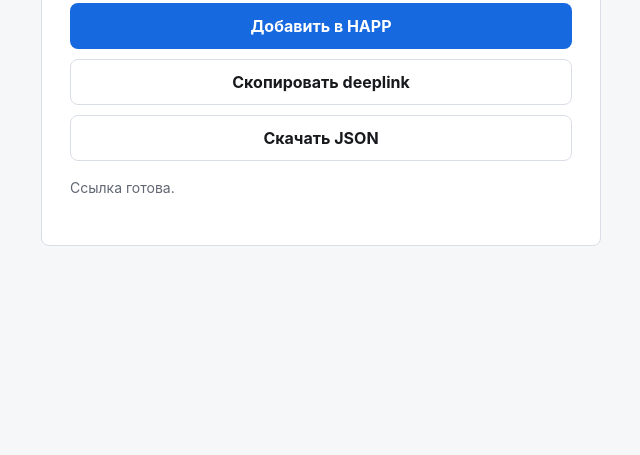
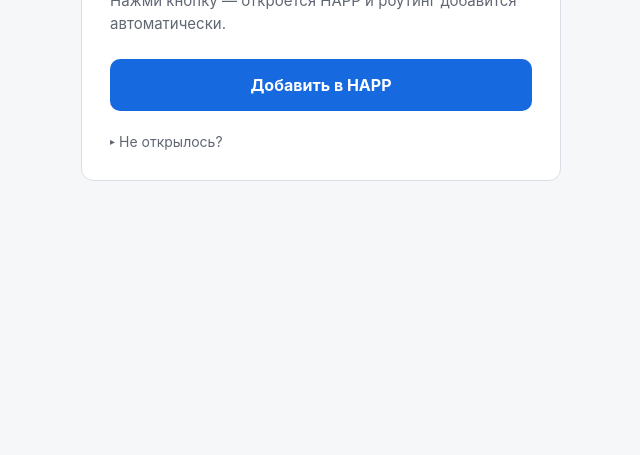
Before and after one commit to zinovevvv/vpn, a plain HTML site: page happ-routing.html in a window 1280 px wide. Shown: the part 345-800 px from the top of the page, without its empty margins (319-959 px from the left). Drawn offline with Linux system fonts and the light colour scheme.

Commit message:
Simplify HAPP routing page and README flow
Single primary button with fallback hidden behind "Не открылось?".
README mirrors the same structure: HAPP first with one link, other
clients moved to a separate subsection for existing users only.

Co-Authored-By: Claude Sonnet 4.6 <noreply@anthropic.com>

```diff
--- a/happ-routing.html
+++ b/happ-routing.html
@@ -3,7 +3,7 @@
   <head>
     <meta charset="utf-8">
     <meta name="viewport" content="width=device-width, initial-scale=1">
-    <title>Neplach routing для HAPP</title>
+    <title>Роутинг для HAPP — Neplach</title>
     <style>
       :root {
         color-scheme: light dark;
@@ -14,6 +14,7 @@
         --line: #d9dee7;
         --accent: #1769e0;
         --accent-fg: #ffffff;
+        --accent-dim: #e8f0fe;
       }
 
       @media (prefers-color-scheme: dark) {
@@ -25,12 +26,11 @@
           --line: #303744;
           --accent: #7ab0ff;
           --accent-fg: #08111f;
+          --accent-dim: #1a2740;
         }
       }
 
-      * {
-        box-sizing: border-box;
-      }
+      * { box-sizing: border-box; }
 
       body {
         margin: 0;
@@ -45,111 +45,188 @@
       }
 
       main {
-        width: min(100%, 560px);
+        width: min(100%, 480px);
         padding: 28px;
         border: 1px solid var(--line);
-        border-radius: 8px;
+        border-radius: 12px;
         background: var(--panel);
       }
 
       h1 {
-        margin: 0 0 12px;
-        font-size: 26px;
+        margin: 0 0 6px;
+        font-size: 22px;
         line-height: 1.2;
       }
 
-      p {
-        margin: 0 0 18px;
+      .subtitle {
+        margin: 0 0 24px;
+        color: var(--muted);
+        font-size: 15px;
+      }
+
+      /* --- главная кнопка --- */
+
+      #open-happ {
+        display: flex;
+        align-items: center;
+        justify-content: center;
+        width: 100%;
+        min-height: 52px;
+        border-radius: 10px;
+        border: 0;
+        background: var(--accent);
+        color: var(--accent-fg);
+        font: inherit;
+        font-size: 16px;
+        font-weight: 650;
+        text-decoration: none;
+        cursor: pointer;
+        transition: opacity 0.15s;
+      }
+
+      #open-happ[aria-disabled="true"] {
+        opacity: 0.45;
+        cursor: default;
+        pointer-events: none;
+      }
+
+      /* --- блок «Не открылось?» --- */
+
+      details {
+        margin-top: 20px;
+      }
+
+      summary {
+        font-size: 14px;
+        color: var(--muted);
+        cursor: pointer;
+        list-style: none;
+        display: flex;
+        align-items: center;
+        gap: 4px;
+        user-select: none;
+      }
+
+      summary::-webkit-details-marker { display: none; }
+
+      summary::before {
+        content: "▸";
+        font-size: 10px;
+        transition: transform 0.15s;
+        display: inline-block;
+      }
+
+      details[open] summary::before {
+        transform: rotate(90deg);
+      }
+
+      .fallback-actions {
+        margin-top: 12px;
+        display: grid;
+        gap: 8px;
+      }
+
+      .fallback-note {
+        margin: 10px 0 0;
+        font-size: 13px;
         color: var(--muted);
       }
 
-      .actions {
-        display: grid;
-        gap: 10px;
-      }
-
-      a,
-      button {
-        min-height: 46px;
-        display: inline-flex;
+      .secondary {
+        display: flex;
         align-items: center;
         justify-content: center;
+        min-height: 42px;
         border-radius: 8px;
-        font: inherit;
-        font-weight: 650;
-        text-decoration: none;
-        cursor: pointer;
-      }
-
-      .primary {
-        border: 0;
-        background: var(--accent);
-        color: var(--accent-fg);
-      }
-
-      .secondary {
         border: 1px solid var(--line);
         background: transparent;
         color: var(--fg);
+        font: inherit;
+        font-size: 14px;
+        font-weight: 500;
+        text-decoration: none;
+        cursor: pointer;
+        transition: background 0.1s;
       }
 
-      .status {
-        min-height: 22px;
+      .secondary:hover { background: var(--accent-dim); }
+
+      /* --- статус ошибки --- */
+
+      .error-msg {
         margin-top: 16px;
+        padding: 12px 14px;
+        border-radius: 8px;
+        background: var(--accent-dim);
         font-size: 14px;
+        color: var(--muted);
+        display: none;
       }
+
+      .error-msg.visible { display: block; }
     </style>
   </head>
   <body>
     <main>
-      <h1>Neplach routing для HAPP</h1>
-      <p>Кнопка добавит актуальный routing-профиль из публичного JSON.</p>
+      <h1>Роутинг для HAPP</h1>
+      <p class="subtitle">Нажми кнопку — откроется HAPP и роутинг добавится автоматически.</p>
 
-      <div class="actions">
-        <a id="open-happ" class="primary" href="#" aria-disabled="true">Добавить в HAPP</a>
-        <button id="copy-link" class="secondary" type="button" disabled>Скопировать deeplink</button>
-        <a class="secondary" href="configs/happ/neplach-routing.json">Скачать JSON</a>
-      </div>
+      <a id="open-happ" href="#" aria-disabled="true">Загружаю…</a>
 
-      <p id="status" class="status">Готовлю ссылку...</p>
+      <details id="fallback" hidden>
+        <summary>Не открылось?</summary>
+        <div class="fallback-actions">
+          <button id="copy-link" class="secondary" type="button">Скопировать ссылку — вставить в браузере</button>
+          <a class="secondary" href="configs/happ/neplach-routing.json">Скачать JSON-файл</a>
+        </div>
+        <p class="fallback-note">
+          Скопируй ссылку и открой её в адресной строке браузера,<br>
+          или скачай файл и импортируй в HAPP вручную.
+        </p>
+      </details>
+
+      <p id="error-msg" class="error-msg"></p>
     </main>
 
     <script>
-      const openHapp = document.getElementById("open-happ");
-      const copyLink = document.getElementById("copy-link");
-      const status = document.getElementById("status");
+      const openHapp  = document.getElementById("open-happ");
+      const copyLink  = document.getElementById("copy-link");
+      const fallback  = document.getElementById("fallback");
+      const errorMsg  = document.getElementById("error-msg");
 
       function utf8Base64(value) {
         const bytes = new TextEncoder().encode(value);
         let binary = "";
-        for (const byte of bytes) {
-          binary += String.fromCharCode(byte);
-        }
+        for (const byte of bytes) binary += String.fromCharCode(byte);
         return btoa(binary);
       }
 
       async function init() {
         try {
-          const response = await fetch("configs/happ/neplach-routing.json", {
-            cache: "no-store"
-          });
-          if (!response.ok) {
-            throw new Error(`HTTP ${response.status}`);
-          }
+          const response = await fetch("configs/happ/neplach-routing.json", { cache: "no-store" });
+          if (!response.ok) throw new Error(`HTTP ${response.status}`);
 
-          const profile = await response.json();
+          const profile  = await response.json();
           const deeplink = `happ://routing/onadd/${utf8Base64(JSON.stringify(profile))}`;
 
           openHapp.href = deeplink;
+          openHapp.textContent = "Добавить в HAPP";
           openHapp.removeAttribute("aria-disabled");
-          copyLink.disabled = false;
+
+          fallback.hidden = false;
+
           copyLink.addEventListener("click", async () => {
             await navigator.clipboard.writeText(deeplink);
-            status.textContent = "Deeplink скопирован.";
+            copyLink.textContent = "Скопировано ✓";
+            setTimeout(() => { copyLink.textContent = "Скопировать ссылку — вставить в браузере"; }, 2000);
           });
-          status.textContent = "Ссылка готова.";
-        } catch (error) {
-          status.textContent = "Не удалось подготовить ссылку. Скачай JSON и импортируй его в HAPP.";
+
+        } catch {
+          openHapp.textContent = "Не удалось загрузить";
+          fallback.hidden = false;
+          fallback.open  = true;
+          errorMsg.textContent = "Профиль не загрузился. Скачай JSON-файл ниже и импортируй его в HAPP.";
+          errorMsg.classList.add("visible");
         }
       }
 
```
Also changed, not shown: 1 other file.
